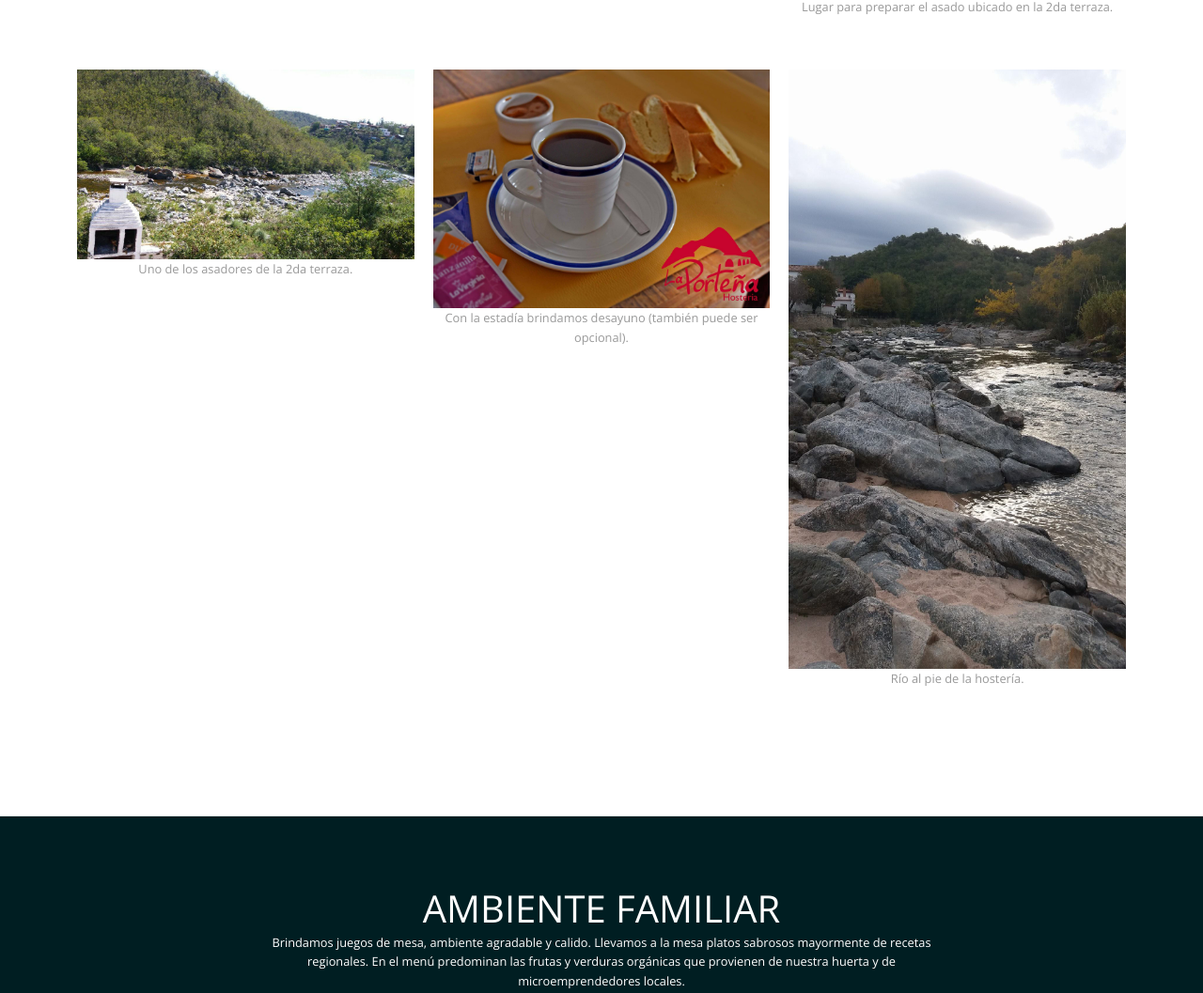
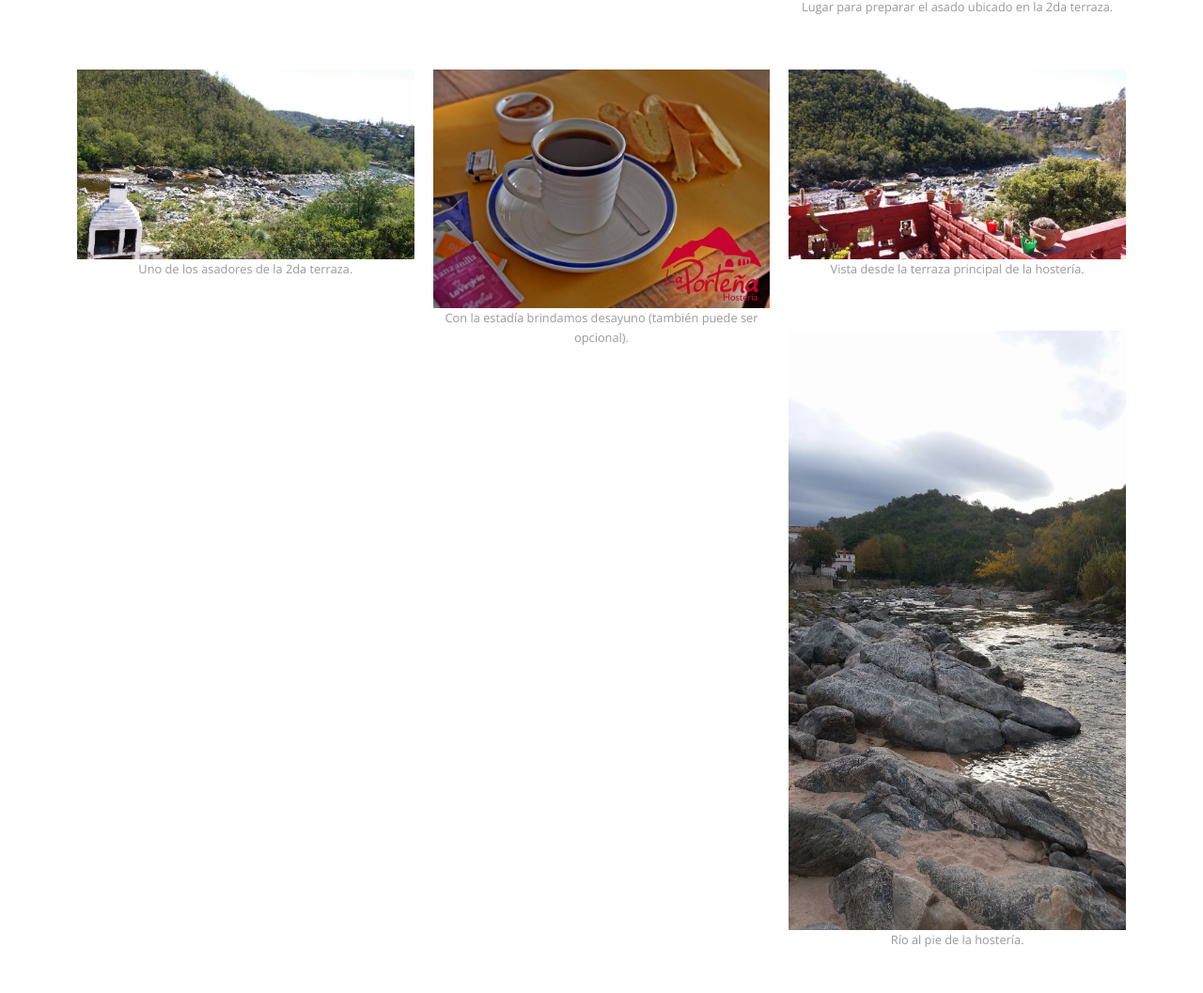
Before and after one commit to juanpablo618/hosteriaLaPorte-a, a plain HTML site: page gallery.html in a window 1280 px wide. Shown: the part 1723-2780 px from the top of the page at 94% size. Drawn offline with nearby package versions, Linux system fonts and the light colour scheme.

Commit message:
agregando foto del balcon principal de la hosteria la porteña

```diff
--- a/gallery.html
+++ b/gallery.html
@@ -118,10 +118,16 @@
                       </p>
                    </div>
                    <div class="s-12 m-6 l-4">
+                     <img src="img/first-small32.jpg">
+                     <p class="subtitile">Vista desde la terraza principal de la hostería.
+                     </p>
+                  </div>
+                   <div class="s-12 m-6 l-4">
                      <img src="img/first-small30.jpg">
                      <p class="subtitile">Río al pie de la hostería.
                      </p>
                   </div>
+
                </div>
             </div>
          </div>
```
Also changed, not shown: index.html (+1 -3 lines), img/first-small32.jpg (added).
